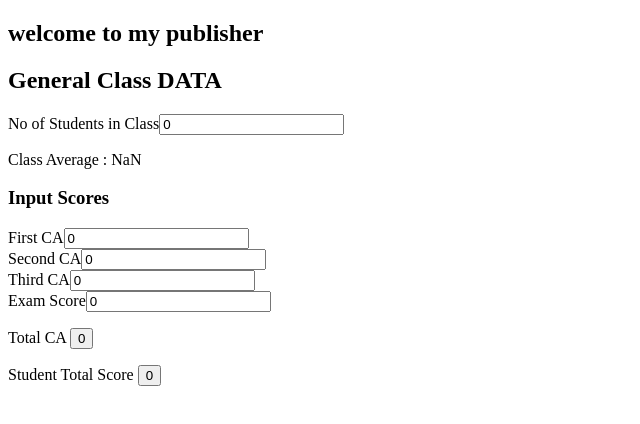
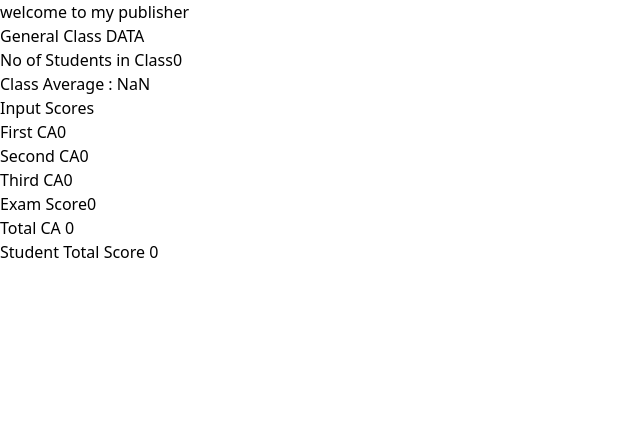
Before and after one commit to mrauthentik/school-result-publisher, a React (Vite) app: page / in a window 1280 px wide. Shown: the top 424 px of the page, without its empty margins (0-640 px from the left). Built offline with nearby package versions, Linux system fonts and the light colour scheme.

Commit message:
Add Tailwind CSS integration and update dependencies

```diff
--- a/package.json
+++ b/package.json
@@ -10,8 +10,10 @@
     "preview": "vite preview"
   },
   "dependencies": {
+    "@tailwindcss/vite": "^4.0.9",
     "react": "^19.0.0",
-    "react-dom": "^19.0.0"
+    "react-dom": "^19.0.0",
+    "tailwindcss": "^4.0.9"
   },
   "devDependencies": {
     "@eslint/js": "^9.21.0",
--- a/src/App.css
+++ b/src/App.css
@@ -1,3 +1,4 @@
+@import "tailwindcss";
 :root{
   --font:"poppins";
 
--- a/src/index.css
+++ b/src/index.css
@@ -0,0 +1 @@
+@import "tailwindcss"
```
Also changed, not shown: 1 other file (tests, documents, lock files or other folders).
